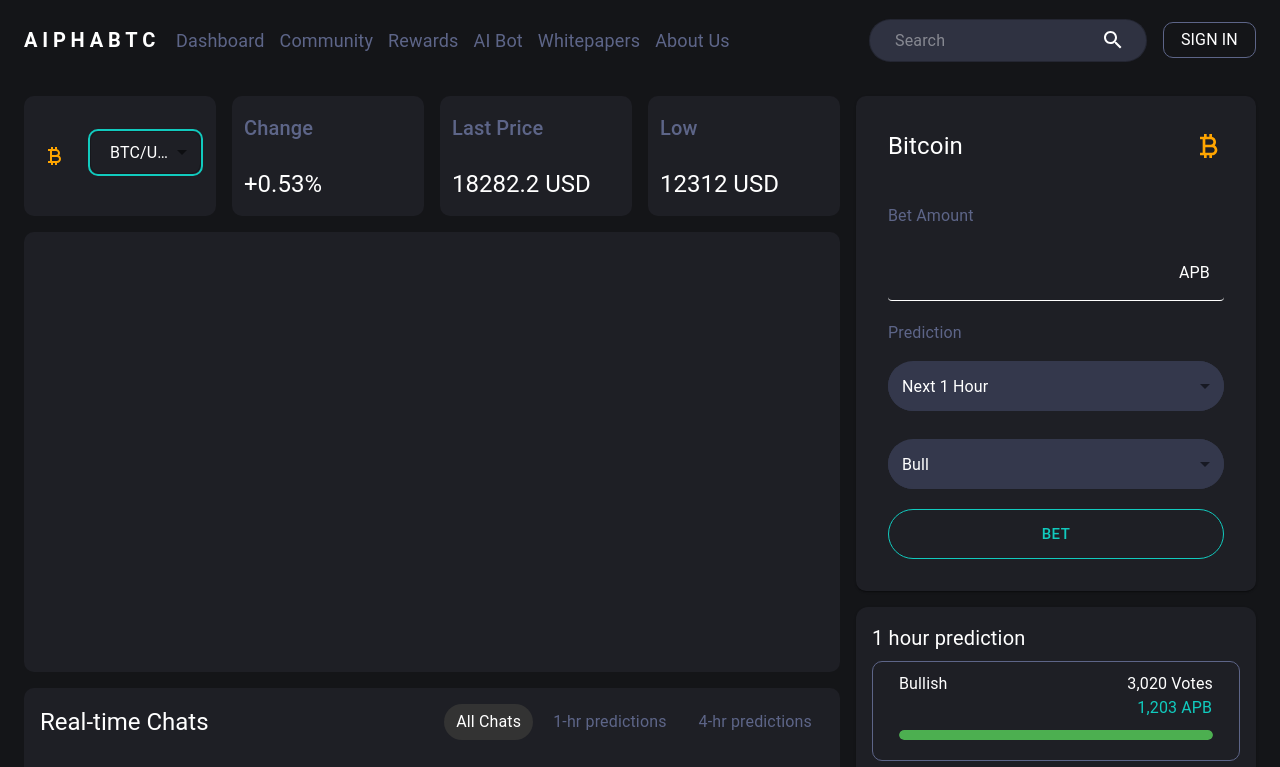
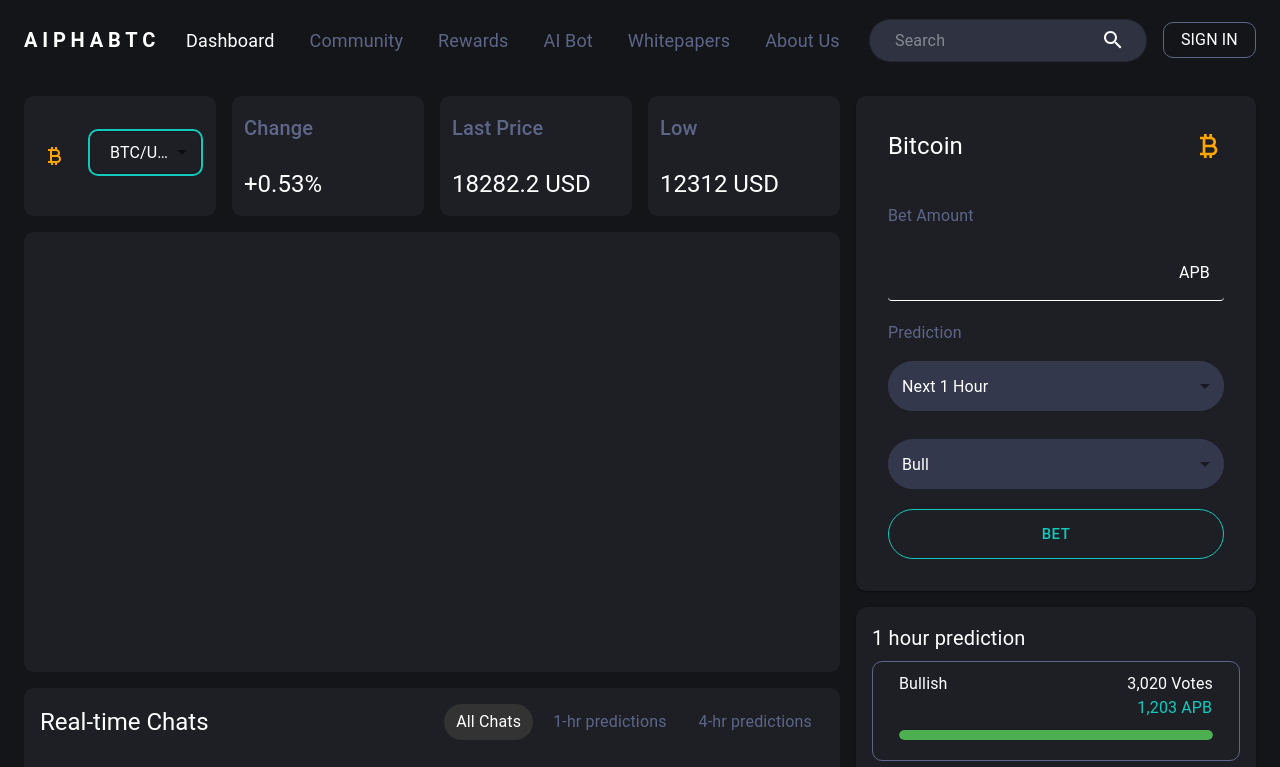
Before and after one commit to shakilhossain-cse/aiphabtc-front, a Next.js app: page / in a window 1280 px wide. Shown: the top 767 px of the page. Built offline with nearby package versions, Linux system fonts and the light colour scheme.

Commit message:
add active navbar

```diff
--- a/src/components/ui-components/Navbar.tsx
+++ b/src/components/ui-components/Navbar.tsx
@@ -20,11 +20,11 @@
   },
   {
     label: "Community",
-    uri: "/",
+    uri: "/community",
   },
   {
     label: "Rewards",
-    uri: "/",
+    uri: "/rewards",
   },
   {
     label: "AI Bot",
@@ -32,11 +32,11 @@
   },
   {
     label: "Whitepapers",
-    uri: "/",
+    uri: "/whitepapers",
   },
   {
     label: "About Us",
-    uri: "/",
+    uri: "/about-us ",
   },
 ];
 
@@ -46,8 +46,7 @@
   const [anchorElNav, setAnchorElNav] = React.useState<null | HTMLElement>(
     null
   );
-  const router = useRouter();
-  console.log(router.pathname);
+  const route = useRouter().pathname;
 
   const handleOpenNavMenu = (event: React.MouseEvent<HTMLElement>) => {
     setAnchorElNav(event.currentTarget);
@@ -132,17 +131,13 @@
                   style={{ textDecoration: "none" }}
                   onClick={handleCloseNavMenu}
                 >
-                  <LinkGridItem
-                    item
-                    xs
-                    style={
-                      router.pathname == item.uri
-                        ? { padding: "5px 10px", color: "#fff" }
-                        : { padding: "5px 10px" }
-                    }
-                  >
-                    {item.label}
-                  </LinkGridItem>
+                  {route === item.uri ? (
+                    <LinkActiveItem> {item.label}</LinkActiveItem>
+                  ) : (
+                    <LinkGridItem item xs>
+                      {item.label}
+                    </LinkGridItem>
+                  )}
                 </Link>
               ))}
             </Menu>
@@ -178,9 +173,13 @@
                 key={index}
                 style={{ textDecoration: "none" }}
               >
-                <LinkGridItem item xs>
-                  {item.label}
-                </LinkGridItem>
+                {route === item.uri ? (
+                  <LinkActiveItem> {item.label}</LinkActiveItem>
+                ) : (
+                  <LinkGridItem item xs>
+                    {item.label}
+                  </LinkGridItem>
+                )}
               </Link>
             ))}
           </Box>
@@ -209,6 +208,16 @@
   fontSize: 18,
   marginRight: 15,
   textTransform: "capitalize",
+  padding: "5px 10px",
+});
+
+const LinkActiveItem = styled(Grid)({
+  color: "#ffff",
+  textAlign: "start",
+  fontSize: 18,
+  marginRight: 15,
+  textTransform: "capitalize",
+  padding: "5px 10px",
 });
 
 const SearchContainer = styled(Box)({
```
